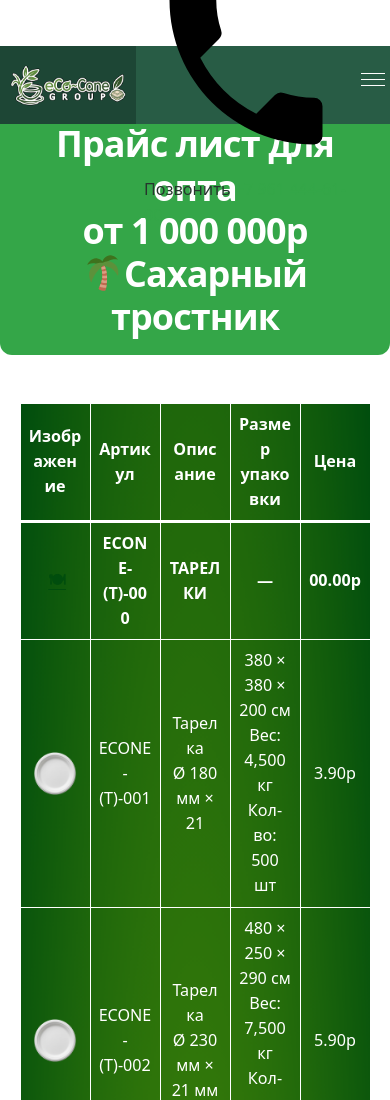
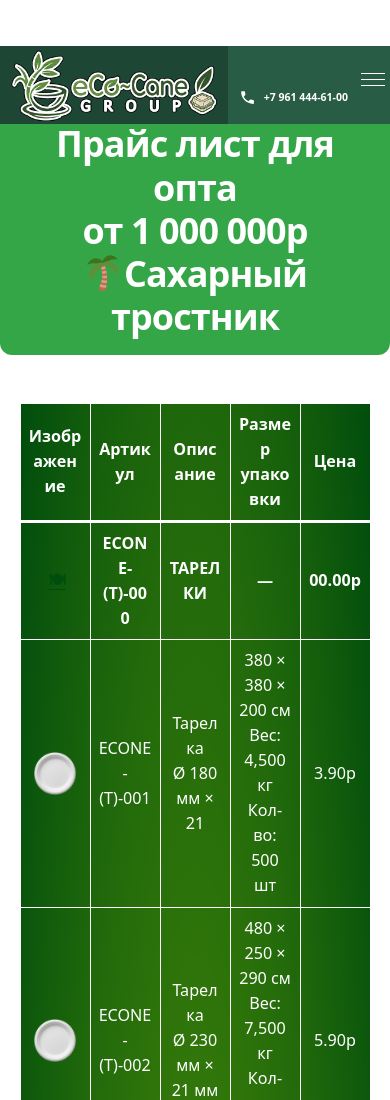
Before and after one commit to blvllxlam/ECONE, a plain HTML site: page index.html in a window 390 px wide. Shown: the top 1100 px of the page. Drawn offline with Linux system fonts and the light colour scheme; some packages are replaced by stand-ins of ours; no server answers; a script that the page names is missing.

Commit message:
Style header phone contact block

```diff
--- a/ECONE_files/header.css
+++ b/ECONE_files/header.css
@@ -233,3 +233,117 @@ body.admin-bar header.wp-block-template-part:has(> .ecocane-header) {
     transparent 13.5px
   );
 }
+
+
+/* Контактный телефон справа в шапке. */
+.ecocane-header-phone {
+  display: flex;
+  align-items: center;
+  gap: 8px;
+  min-width: 0;
+  color: #fff;
+  white-space: nowrap;
+}
+
+.ecocane-header-phone__icon {
+  display: inline-flex;
+  flex: 0 0 34px;
+  align-items: center;
+  justify-content: center;
+  width: 34px;
+  height: 34px;
+  color: #fff !important;
+  border: 1px solid rgba(255,255,255,.55);
+  border-radius: 50%;
+  text-decoration: none;
+}
+
+.ecocane-header-phone__icon svg {
+  display: block;
+  width: 19px;
+  height: 19px;
+  fill: currentColor;
+}
+
+.ecocane-header-phone__details {
+  display: flex;
+  flex-direction: column;
+  gap: 2px;
+}
+
+.ecocane-header-phone__label {
+  color: rgba(255,255,255,.82);
+  font-size: 11px;
+  line-height: 1.1;
+}
+
+.ecocane-header-phone__number {
+  color: #fff !important;
+  font-size: 14px;
+  font-weight: 700;
+  line-height: 1.2;
+  text-decoration: none;
+}
+
+.ecocane-header-phone__icon:hover,
+.ecocane-header-phone__number:hover {
+  color: #e1eedf !important;
+}
+
+.ecocane-header-phone__icon:focus-visible,
+.ecocane-header-phone__number:focus-visible {
+  outline: 2px solid #fff;
+  outline-offset: 3px;
+}
+
+@media (max-width: 782px) {
+  .ecocane-header-phone {
+    gap: 5px;
+  }
+
+  .ecocane-header-phone__icon {
+    flex-basis: 30px;
+    width: 30px;
+    height: 30px;
+  }
+
+  .ecocane-header-phone__number {
+    font-size: 12px;
+  }
+}
+
+@media (max-width: 520px) {
+  .ecocane-header {
+    grid-template-columns: minmax(112px, 1fr) auto auto;
+  }
+
+  .ecocane-header-phone {
+    gap: 4px;
+  }
+
+  .ecocane-header-phone__icon {
+    flex-basis: 24px;
+    width: 24px;
+    height: 24px;
+    border: 0;
+  }
+
+  .ecocane-header-phone__icon svg {
+    width: 17px;
+    height: 17px;
+  }
+
+  .ecocane-header-phone__label {
+    display: none;
+  }
+
+  .ecocane-header-phone__number {
+    font-size: 10.5px;
+  }
+
+  .ecocane-header > .wp-block-group.is-layout-flex:nth-child(2) {
+    gap: 3px;
+    padding-right: 4px;
+    padding-left: 4px;
+  }
+}
```
